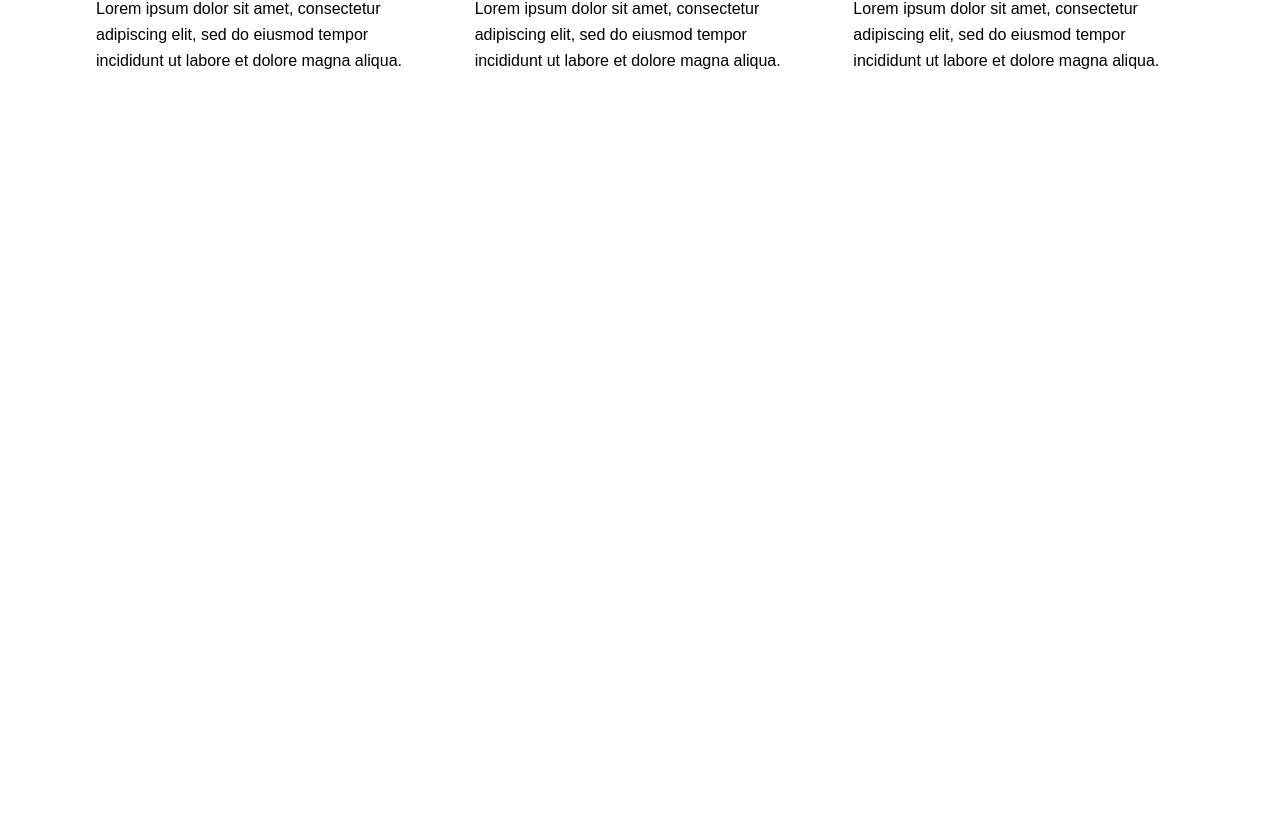
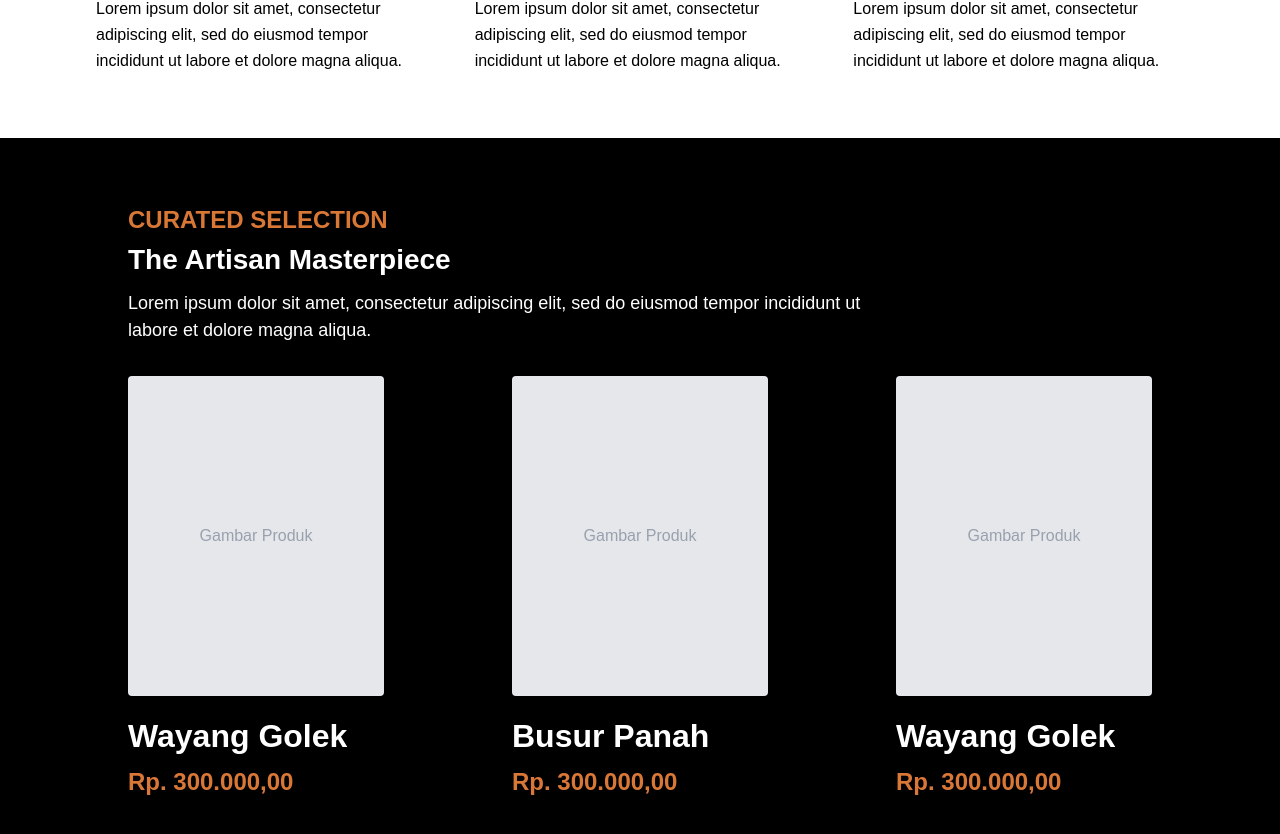
Before and after one commit to budimanHandicraft/budiman-web, a Next.js app in the folder budiman-handicraft/: page / in a window 1280 px wide. Shown: the part 1556-2390 px from the top of the page. Before the commit the page ends 1694 px from the top, so only its background shows below. Built offline with nearby package versions, Linux system fonts and the light colour scheme; no server answers.

Commit message:
feat: add section 3 on dashboard

```diff
--- a/budiman-handicraft/app/page.tsx
+++ b/budiman-handicraft/app/page.tsx
@@ -61,6 +61,40 @@ export default function Home() {
         </div>
       </section>
 
+      <section className="py-16 bg-black relative overflow-hidden">
+        <div className="relative z-10 w-full mx-auto px-4 sm:px-6 lg:px-32">
+          <div className="mb-8">
+            <h4 className="text-[#d97736] font-bold text-[24px] tracking-[0.23m] uppercase mb-2">Curated Selection</h4>
+            <h2 className="text-[28px] font-bold text-white mb-4 leading-none">The Artisan Masterpiece</h2>
+            <p className="text-white text-[18px] max-w-3xl">Lorem ipsum dolor sit amet, consectetur adipiscing elit, sed do eiusmod tempor incididunt ut labore et dolore magna aliqua.</p>
+          </div>
+
+          <div className="grid grid-cols-1 md:grid-cols-3 gap-32">
+            <div className="group cursor-pointer">
+              <div className="aspect-[4/5] bg-gray-200 mb-4 overfloow-hidden rounded-sm relative">
+                <div className="absolute inset-0 flex items-center justify-center text-gray-400">Gambar Produk</div>
+              </div>
+              <h3 className="text-[32px] font-bold text-white mb-1 group-hover:text-[#d97736] transition-colors">Wayang Golek</h3>
+              <p className="text-[#d97736] font-bold text-[24px]">Rp. 300.000,00</p>
+            </div>
+            <div className="group cursor-pointer">
+              <div className="aspect-[4/5] bg-gray-200 mb-4 overfloow-hidden rounded-sm relative">
+                <div className="absolute inset-0 flex items-center justify-center text-gray-400">Gambar Produk</div>
+              </div>
+              <h3 className="text-[32px] font-bold text-white mb-1 group-hover:text-[#d97736] transition-colors">Busur Panah</h3>
+              <p className="text-[#d97736] font-bold text-[24px]">Rp. 300.000,00</p>
+            </div>
+            <div className="group cursor-pointer">
+              <div className="aspect-[4/5] bg-gray-200 mb-4 overfloow-hidden rounded-sm relative">
+                <div className="absolute inset-0 flex items-center justify-center text-gray-400">Gambar Produk</div>
+              </div>
+              <h3 className="text-[32px] font-bold text-white mb-1 group-hover:text-[#d97736] transition-colors">Wayang Golek</h3>
+              <p className="text-[#d97736] font-bold text-[24px]">Rp. 300.000,00</p>
+            </div>
+          </div>
+        </div>
+      </section>
+
     </main>
   );
 }
```
